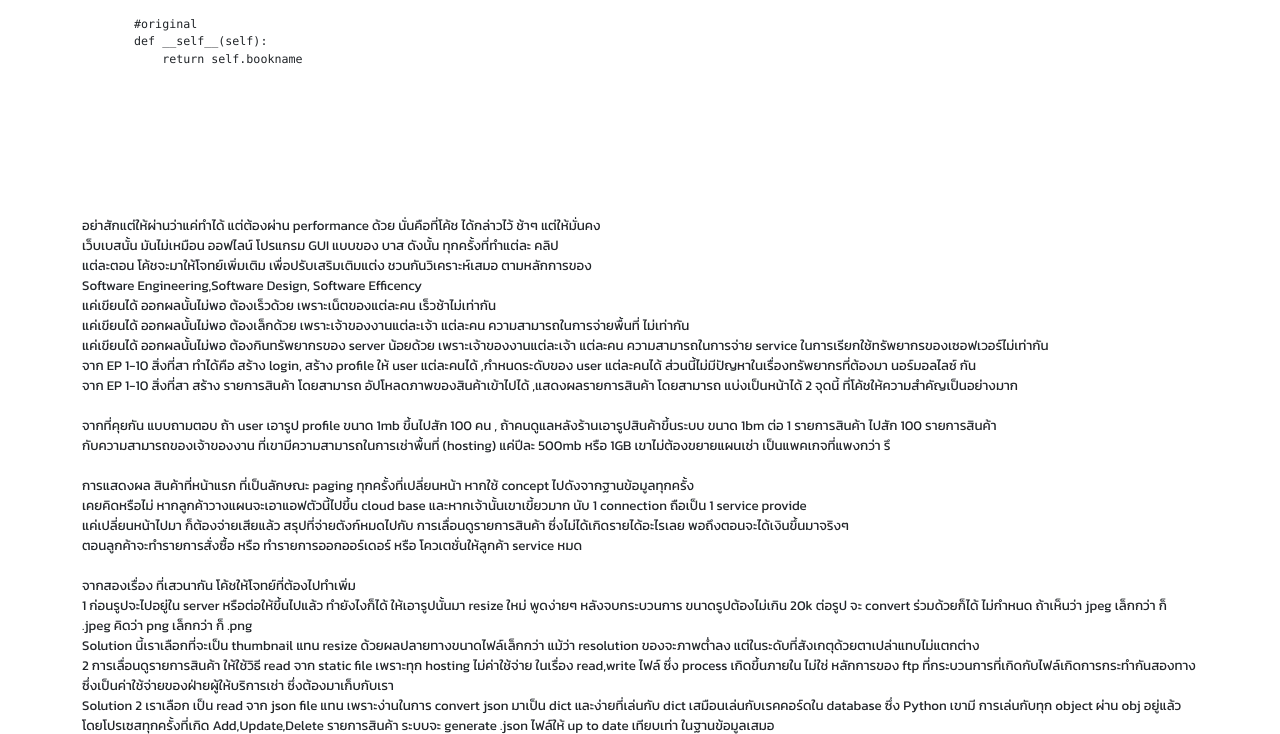
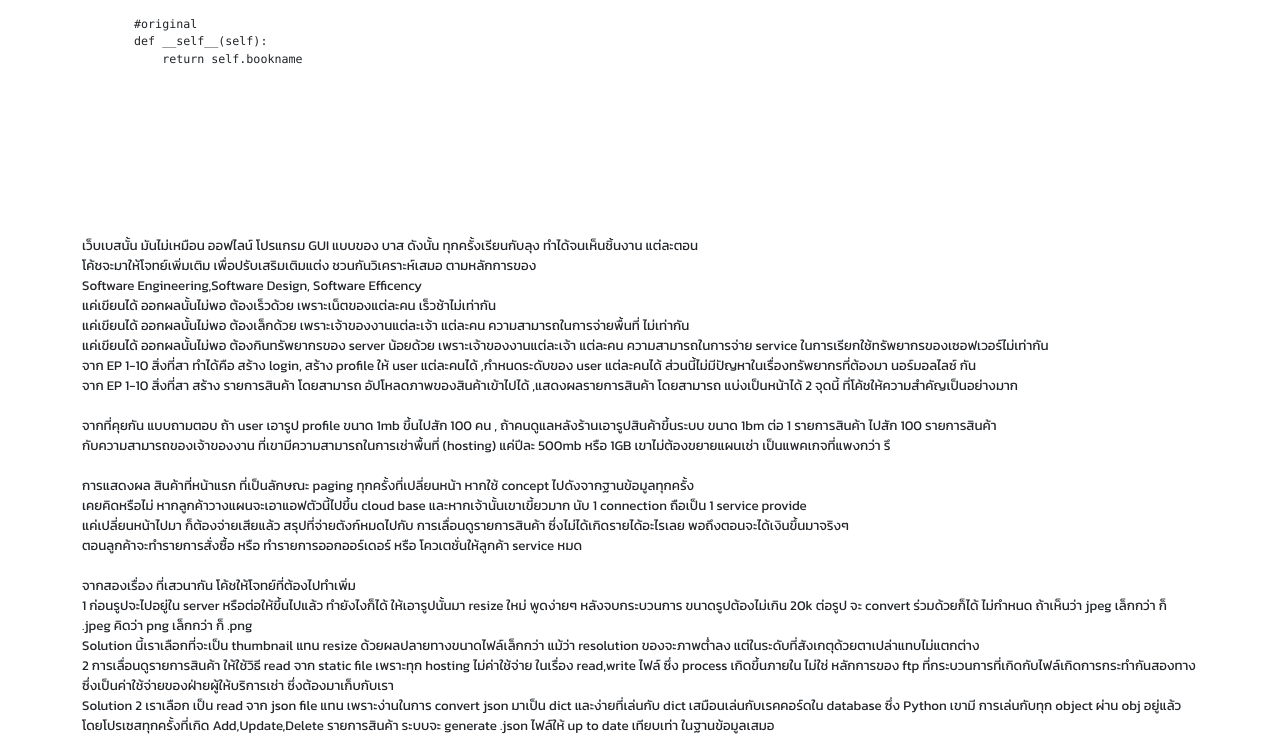
Before and after one commit to BasFonSaNut/DjangoUncleEngieer, a Django app: page /aboutus/ in a window 1280 px wide. Shown: the part 872-1606 px from the top of the page. Run offline with Django 4.2, Linux system fonts and the light colour scheme; some libraries are stand-ins or nearby versions.

Commit message:
ีupdate about us

```diff
--- a/djangoEp2template/myapp/templates/myapp/aboutus.html
+++ b/djangoEp2template/myapp/templates/myapp/aboutus.html
@@ -128,9 +128,8 @@ def home(request):
     </div>
   </div>
 <p>
-  อย่าสักแต่ให้ผ่านว่าแค่ทำได้ แต่ต้องผ่าน performance ด้วย นั่นคือที่โค้ช ได้กล่าวไว้ ช้าๆ แต่ให้มั่นคง
-  <br>เว็บเบสนั้น มันไม่เหมือน ออฟไลน์ โปรแกรม GUI แบบของ บาส ดังนั้น ทุกครั้งที่ทำแต่ละ คลิป
-  <br>แต่ละตอน โค้ชจะมาให้โจทย์เพิ่มเติม เพื่อปรับเสริมเติมแต่ง ชวนกันวิเคราะห์เสมอ ตามหลักการของ
+  <br>เว็บเบสนั้น มันไม่เหมือน ออฟไลน์ โปรแกรม GUI แบบของ บาส ดังนั้น ทุกครั้งเรียนกับลุง ทำได้จนเห็นชิ้นงาน แต่ละตอน
+  <br>โค้ชจะมาให้โจทย์เพิ่มเติม เพื่อปรับเสริมเติมแต่ง ชวนกันวิเคราะห์เสมอ ตามหลักการของ
   <br>Software Engineering,Software Design, Software Efficency
   <br>แค่เขียนได้ ออกผลนั้นไม่พอ ต้องเร็วด้วย เพราะเน็ตของแต่ละคน เร็วช้าไม่เท่ากัน
   <br>แค่เขียนได้ ออกผลนั้นไม่พอ ต้องเล็กด้วย เพราะเจ้าของงานแต่ละเจ้า แต่ละคน ความสามารถในการจ่ายพื้นที่ ไม่เท่ากัน
```
